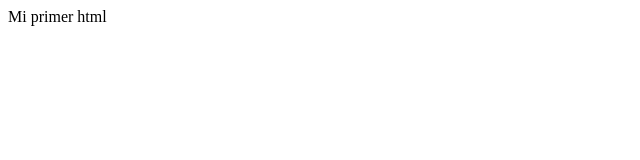
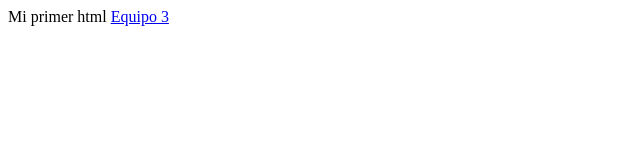
Before and after one commit to LOLXOLA/clase300625, a plain HTML site: page index.htm in a window 1280 px wide. Shown: the full height of the page, 0-640 px from the left. Drawn offline with Linux system fonts and the light colour scheme.

Commit message:
update equipo1.htm

```diff
--- a/index.htm
+++ b/index.htm
@@ -1,5 +1,6 @@
 <html>
      <body>
         Mi primer html
+        <a href="equipo3.htm">Equipo 3</a>
      </body>
 </html>
```
